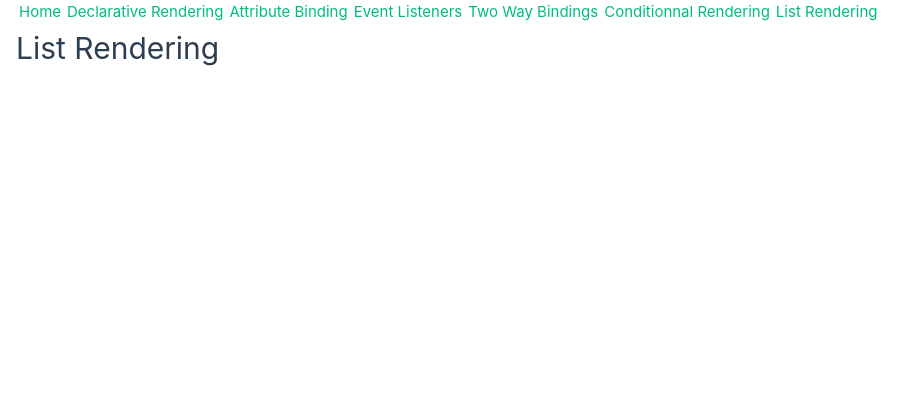
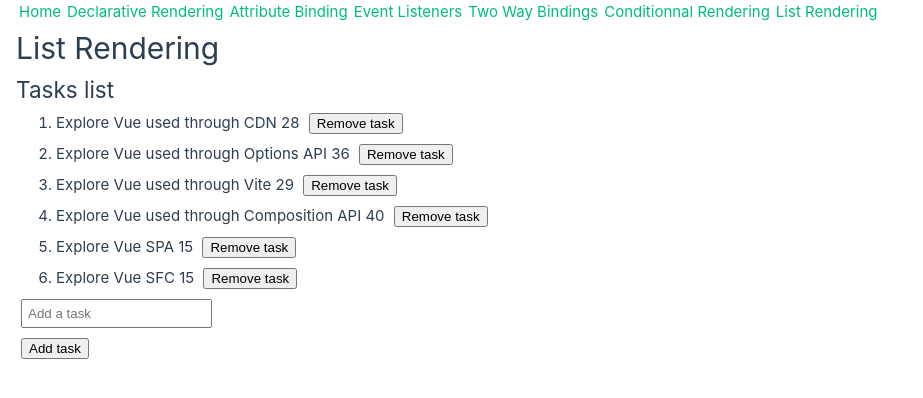
Before and after one commit to ShotGunShack/vue_composition_api_style, a Vue app: page /list-rendering in a window 1280 px wide. Shown: the top 398 px of the page, without its empty margins (0-923 px from the left). Built offline with nearby package versions, Linux system fonts and the light colour scheme.

Commit message:
list_rendering : implement a list rendering using v-for | key directive + implement addition | removal task methods

```diff
--- a/src/components/ListRendering.vue
+++ b/src/components/ListRendering.vue
@@ -1,3 +1,81 @@
 <template>
     <h1>List Rendering</h1>
+    <h2>Tasks list</h2>
+    <ol>
+        <li v-for="todo in todos" :key="todo.id">
+            {{ todo.text }} {{ todo.text.length }}  <!--=> {{ todo.id }} -->
+            <button @click="removeTask(todo.id)">Remove task</button>
+        </li>
+    </ol>
+
+    <input type="text" placeholder="Add a task" v-model="newTask" />
+    <span v-if="isNewTaskEmpty" :class="newTaskErrMsgClass">{{ newTaskErrMsg }}</span>
+
+    <div>
+        <button @click="addTask">Add task</button>
+
+    </div>
 </template>
+
+<script setup>
+import { ref } from 'vue';
+
+const todoId = ref(0);
+const newTask = ref(null);
+const newTaskErrMsg = ref("");
+const newTaskErrMsgClass = ref("");
+const isNewTaskEmpty = ref(false);
+const todos = ref( [
+    { id: ++todoId.value, text: 'Explore Vue used through CDN' },
+    { id: ++todoId.value, text: 'Explore Vue used through Options API' },
+    { id: ++todoId.value, text: 'Explore Vue used through Vite' },
+    { id: ++todoId.value, text: 'Explore Vue used through Composition API' },
+    { id: ++todoId.value, text: 'Explore Vue SPA' },
+    { id: ++todoId.value, text: 'Explore Vue SFC' }
+]);
+
+const addTask = () => {
+    if (!newTask.value || !newTask.value.trim()) {
+        isNewTaskEmpty.value = true;
+        newTaskErrMsg.value = "Task cannot be empty";
+        newTaskErrMsgClass.value = "errorTaskMsg";
+        return;
+    }
+
+    // Reset error state
+    isNewTaskEmpty.value = false;
+    newTaskErrMsg.value = undefined;
+    newTaskErrMsgClass.value = undefined;
+
+    todos.value.push({
+        id: ++todoId.value,
+        text: newTask.value.trim()
+    });
+
+    //Reset input value
+    newTask.value = null;
+}
+
+const removeTask = (id) => {
+    todos.value = todos.value.filter(todo =>{
+        return todo.id !== id;
+    });
+}
+</script>
+
+<style>
+    .errorTaskMsg {
+        color: red;
+        padding: 5px;
+        font-weight: 700;
+    }
+
+    button {
+        margin: 5px;
+    }
+
+    input {
+        margin: 5px;
+        padding: 5px;
+    }
+</style>
```
